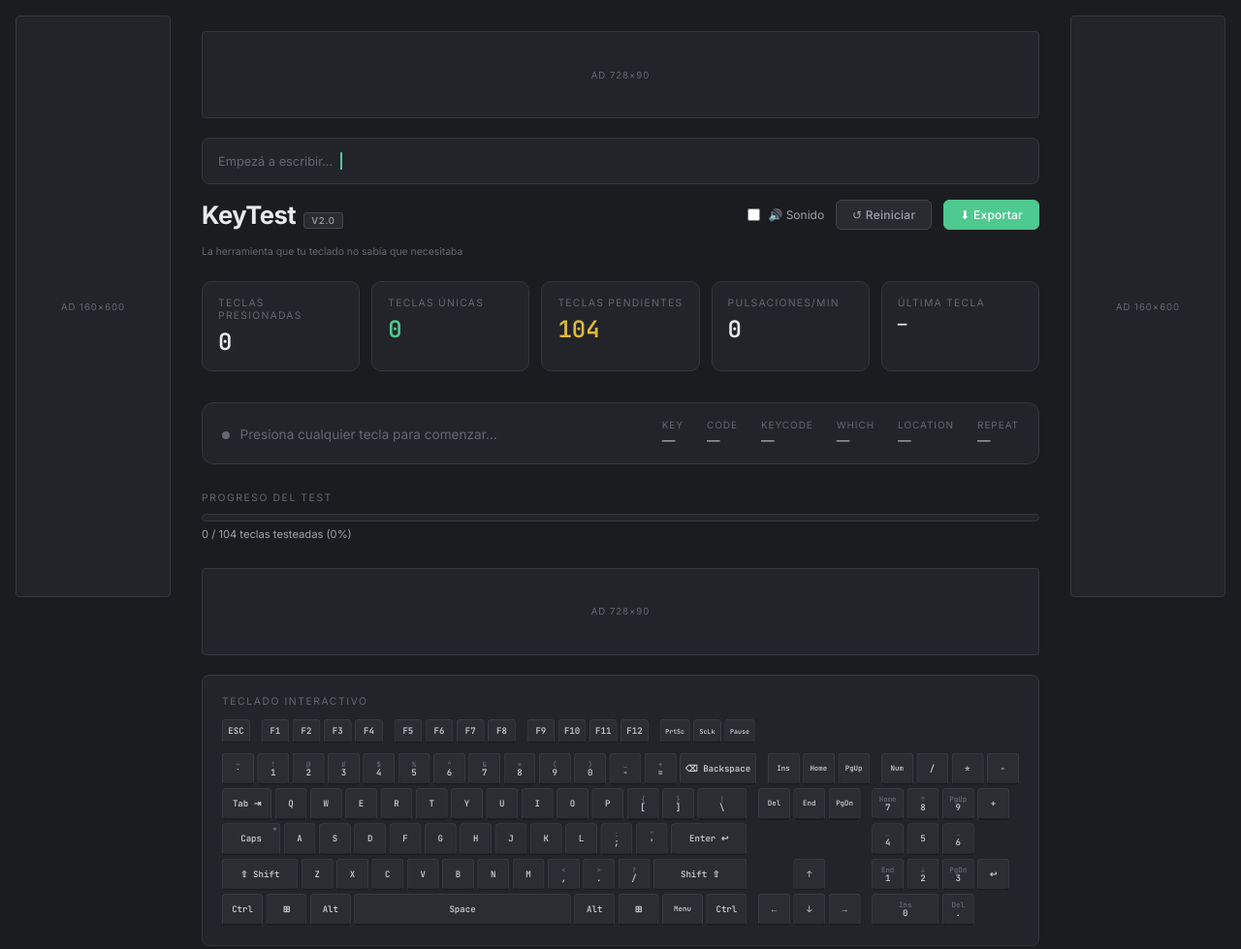
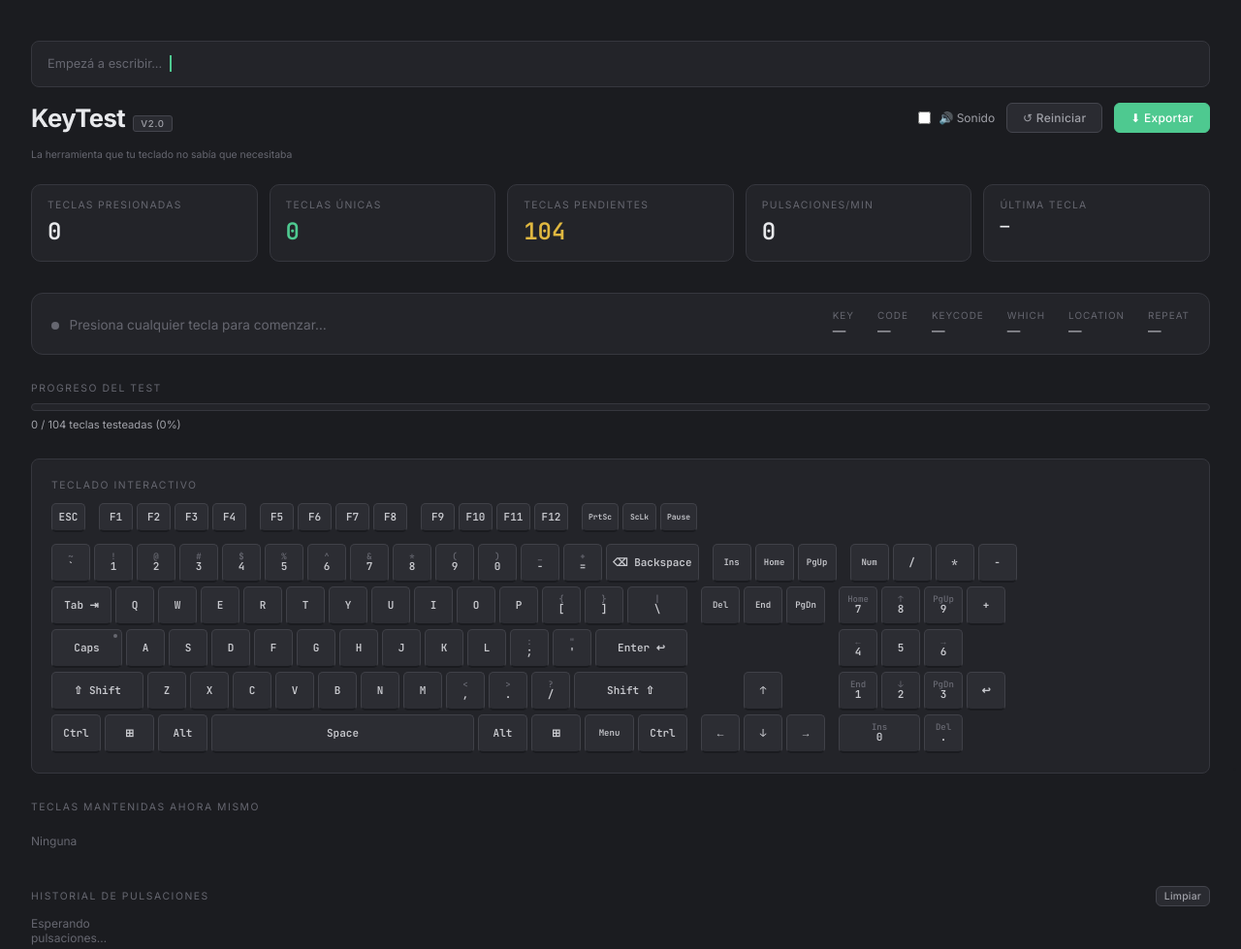
Before and after one commit to fabasasa/KEYTEST, a plain HTML site: page index.html in a window 1280 px wide. Shown: the top 979 px of the page at 97% size. Drawn offline with Linux system fonts and the light colour scheme.

Commit message:
Update index.html

```diff
--- a/index.html
+++ b/index.html
@@ -9,8 +9,9 @@
   <link
     href="https://fonts.googleapis.com/css2?family=Inter:wght@300;400;500;600;700&family=JetBrains+Mono:wght@400;600&display=swap"
     rel="stylesheet">
+  <link rel="icon" href="../favicon.ico" type="image/x-icon">
   <!-- GOOGLE ADSENSE -->
-  <script async src="https://pagead2.googlesyndication.com/pagead/js/adsbygoogle.js?client=ca-pub-4650875163140628" crossorigin="anonymous"></script>
+  <script async src="https://pagead2.googlesyndication.com/pagead/js/adsbygoogle.js?client=ca-pub-2844294589193199" crossorigin="anonymous"></script>
   <style>
     *,
     *::before,
@@ -66,28 +67,6 @@
       z-index: 1;
     }
 
-    .ad-sidebar {
-      width: 160px;
-      flex-shrink: 0;
-    }
-
-    .ad-sidebar-slot {
-      width: 160px;
-      min-height: 600px;
-      background: var(--surface);
-      border: 1px solid var(--border);
-      border-radius: 4px;
-      display: flex;
-      align-items: center;
-      justify-content: center;
-      color: var(--text3);
-      font-size: 0.6rem;
-      text-transform: uppercase;
-      letter-spacing: 0.1em;
-      position: sticky;
-      top: 1rem;
-    }
-
     .page {
       position: relative;
       z-index: 1;
@@ -96,48 +75,7 @@
       padding: 1rem 1rem 3rem;
     }
 
-    .ad-banner {
-      width: 100%;
-      min-height: 90px;
-      background: var(--surface);
-      border: 1px solid var(--border);
-      border-radius: 4px;
-      display: flex;
-      align-items: center;
-      justify-content: center;
-      color: var(--text3);
-      font-size: 0.6rem;
-      text-transform: uppercase;
-      letter-spacing: 0.1em;
-      margin-bottom: 1.25rem;
-    }
-
-    .ad-banner-bottom {
-      margin-top: 1.5rem;
-      margin-bottom: 0;
-    }
-
-    .ad-inline {
-      width: 100%;
-      min-height: 90px;
-      background: var(--surface);
-      border: 1px solid var(--border);
-      border-radius: 4px;
-      display: flex;
-      align-items: center;
-      justify-content: center;
-      color: var(--text3);
-      font-size: 0.6rem;
-      text-transform: uppercase;
-      letter-spacing: 0.1em;
-      margin-bottom: 1.25rem;
-    }
-
-    @media (max-width: 1200px) {
-      .ad-sidebar {
-        display: none;
-      }
-    }
+
 
     /* Header */
     header {
@@ -866,25 +804,8 @@
 </head>
 
 <body>
-  <!-- Top Ad Banner -->
   <div class="page-wrapper">
-    <aside class="ad-sidebar">
-      <!-- GOOGLE ADSENSE: Sidebar izquierdo 160x600 -->
-      <!-- Reemplazá este div con tu código de AdSense -->
-      <div class="ad-sidebar-slot" id="ad-sidebar-left">
-        <!-- <ins class="adsbygoogle" style="display:inline-block;width:160px;height:600px" data-ad-client="ca-pub-XXXXXXXXXXXXXXXX" data-ad-slot="XXXXXXXXXX"></ins>
-    <script>(adsbygoogle = window.adsbygoogle || []).push({});</script> -->
-        Ad 160×600
-      </div>
-    </aside>
     <div class="page">
-
-      <!-- GOOGLE ADSENSE: Banner superior 728x90 -->
-      <div class="ad-banner" id="ad-top-banner">
-        <!-- <ins class="adsbygoogle" style="display:inline-block;width:728px;height:90px" data-ad-client="ca-pub-XXXXXXXXXXXXXXXX" data-ad-slot="XXXXXXXXXX"></ins>
-    <script>(adsbygoogle = window.adsbygoogle || []).push({});</script> -->
-        Ad 728×90
-      </div>
 
       <!-- Typing Display (arriba de todo) -->
       <div class="typing-display" id="typing-display" style="margin-bottom:1rem;">
@@ -976,14 +897,6 @@
         <div class="progress-label" id="progress-label">0 / 104 teclas testeadas</div>
       </div>
 
-      <!-- Inline Ad -->
-      <!-- GOOGLE ADSENSE: Banner inline 728x90 -->
-      <div class="ad-inline" id="ad-inline">
-        <!-- <ins class="adsbygoogle" style="display:inline-block;width:728px;height:90px" data-ad-client="ca-pub-XXXXXXXXXXXXXXXX" data-ad-slot="XXXXXXXXXX"></ins>
-    <script>(adsbygoogle = window.adsbygoogle || []).push({});</script> -->
-        Ad 728×90
-      </div>
-
       <!-- Keyboard -->
       <div class="keyboard-wrap">
         <div class="section-label" style="margin-bottom:0.75rem;">Teclado interactivo</div>
@@ -1189,13 +1102,6 @@
       </div>
 
 
-      <!-- GOOGLE ADSENSE: Banner inferior 728x90 -->
-      <div class="ad-banner ad-banner-bottom" id="ad-bottom-banner">
-        <!-- <ins class="adsbygoogle" style="display:inline-block;width:728px;height:90px" data-ad-client="ca-pub-XXXXXXXXXXXXXXXX" data-ad-slot="XXXXXXXXXX"></ins>
-    <script>(adsbygoogle = window.adsbygoogle || []).push({});</script> -->
-        Ad 728×90
-      </div>
-
       <footer>
         <span>KeyTest — Tester de teclado profesional · Ningún dato es enviado a servidores</span>
         <br><span id="footer-egg" style="cursor:pointer;opacity:0.3;font-size:0.55rem"
@@ -1207,14 +1113,6 @@
       <!-- P.P.P.D: Ese mail no existe. Como mi vida social. -->
       <div class="secret-pixel" title="..."></div>
     </div>
-    <aside class="ad-sidebar">
-      <!-- GOOGLE ADSENSE: Sidebar derecho 160x600 -->
-      <div class="ad-sidebar-slot" id="ad-sidebar-right">
-        <!-- <ins class="adsbygoogle" style="display:inline-block;width:160px;height:600px" data-ad-client="ca-pub-XXXXXXXXXXXXXXXX" data-ad-slot="XXXXXXXXXX"></ins>
-    <script>(adsbygoogle = window.adsbygoogle || []).push({});</script> -->
-        Ad 160×600
-      </div>
-    </aside>
   </div>
 
   <script>
```
